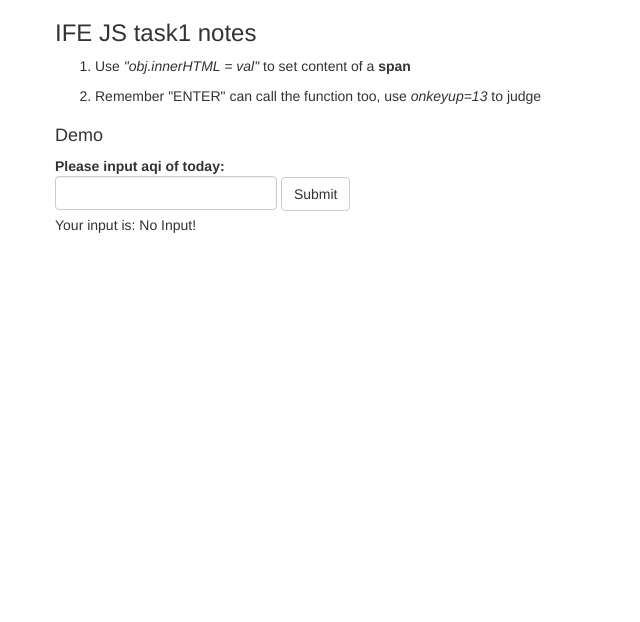
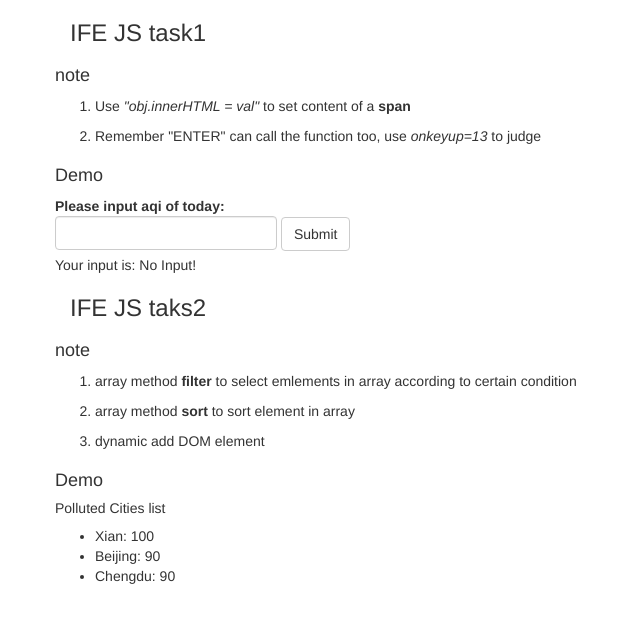
Before and after one commit to Zhenghui2015/Zhenghui2015.github.io, a plain HTML site: page baidu/jsPractice.html in a window 1280 px wide. Shown: the whole page, without its empty margins (0-640 px from the left). Drawn offline with Linux system fonts and the light colour scheme.

Commit message:
Finish task2: dynamic load list elemnt

```diff
--- a/baidu/jsPractice.html
+++ b/baidu/jsPractice.html
@@ -4,10 +4,11 @@
 		<meta charset="utf-8">
 		<title>IFE JS Tasks</title>
 		<link href="../css/bootstrap.min.css" rel="stylesheet">
-	<body>
+	<body onload = "init()">
 		<div class="container">
+			<h3>IFE JS task1</h3>
 			<div class="row">
-				<h3>IFE JS task1 notes</h3>
+				<h4>note</h4>
 				<ol>
 					<li><p>Use <i>"obj.innerHTML = val"</i> to set content of a <b>span</b> </p> </li>
 					<li><p>Remember "ENTER" can call the function too, use <i>onkeyup=13</i> to judge</p> </li>
@@ -23,8 +24,25 @@
 				Your input is: <span id="aqi-display">No Input!</span>
 			</div>
 
+			<h3>IFE JS taks2</h3>
+			<div class="row">
+				<h4>note</h4>
+				<ol>
+					<li> <p>array method <b>filter</b> to select emlements in array according to certain condition</p> </li>
+					<li> <p>array method <b>sort</b> to sort element in array</p> </li>
+					<li> <p>dynamic add DOM element</p> </li>
+				</ol>
+			</div>
+			<div class="row">
+				<h4>Demo</h4>
+				<h5>Polluted Cities list</h5>
+				<ul id="aqi-list">
+				</ul>
+			</div>
+
 		</div>
 		<script type="text/javascript">
+			/************************************************************************/
 			var $ = function(id){
 				return document.getElementById(id);
 			}
@@ -53,6 +71,39 @@
 				var text = document.getElementById("aqi-input").value;
 				document.getElementById("aqi-display").textContent = text;
 			}
+
+			/************************************************************************/
+			var aqiData = [
+				["Beijing", 90],
+				["Shanghai", 50],
+				["Fuzhou", 10],
+				["Guangzhou", 50],
+				["Chengdu", 90],
+				["Xian", 100]
+			];
+
+			function init(){
+				console.log("This function is called!");
+
+				// Use filter function to select all cities larger than 60
+				var selectedData = aqiData.filter(function(item){
+					return item[1] > 60;
+				});
+
+				// use sort algorithm to sort array
+				selectedData.sort(function(a, b){
+					return b[1]-a[1]
+				});
+
+				for(var i = 0; i < selectedData.length; i++){
+					var text = selectedData[i][0] + ": " + selectedData[i][1].toString();
+					var li = document.createElement("li");
+					li.appendChild(document.createTextNode(text));
+					$("aqi-list").appendChild(li);
+				}
+			}
+
+
 		</script>
 	</body>
 </html>
```
